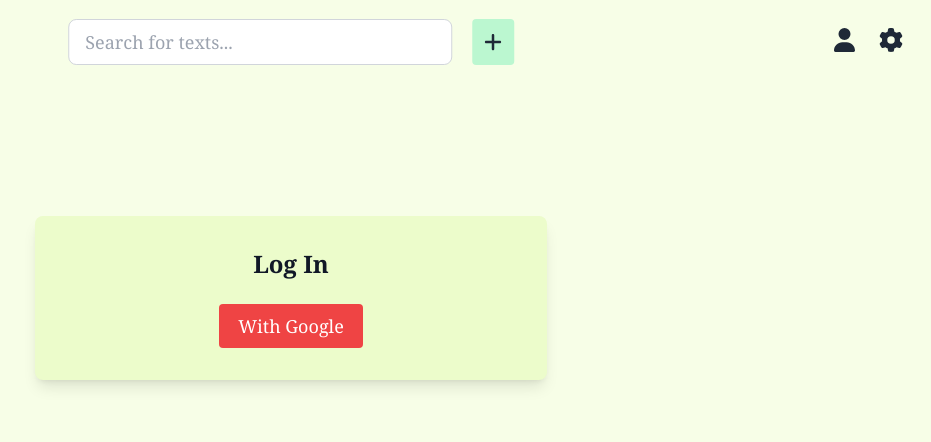
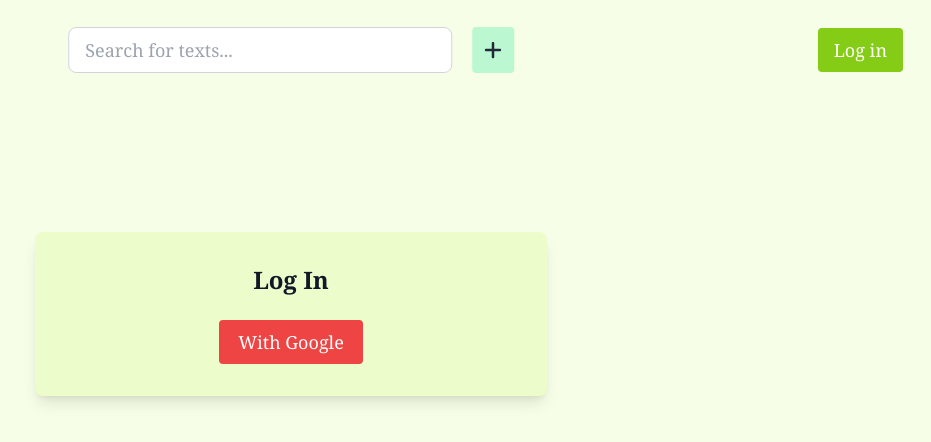
Before and after one commit to danielzsh/legit, a Next.js app: page /auth/login in a window 1280 px wide. Shown: the top 442 px of the page, without its empty margins (349-1280 px from the left). Built offline with nearby package versions, Linux system fonts and the light colour scheme; no server answers.

Commit message:
log out/log in buttons :)

```diff
--- a/components/TopBar.tsx
+++ b/components/TopBar.tsx
@@ -1,4 +1,81 @@
-import React from 'react';
+"use client";
+import React, { useEffect, useState } from "react";
+import Link from "next/link";
+import { FontAwesomeIcon } from "@fortawesome/react-fontawesome";
+import { faPlus, faUser, faCog, faSignOutAlt } from "@fortawesome/free-solid-svg-icons";
+import { onAuthStateChanged, signOut } from "firebase/auth";
+import { auth } from "@/lib/firebaseConfig"; // Import your Firebase config
+
+const TopBar: React.FC = () => {
+  const [user, setUser] = useState<any | null>(null);
+
+  useEffect(() => {
+    // Listen for auth state changes
+    const unsubscribe = onAuthStateChanged(auth, (user) => {
+      if (user) {
+        setUser(user); // User is logged in
+      } else {
+        setUser(null); // No user is logged in
+      }
+    });
+
+    // Cleanup subscription on unmount
+    return () => unsubscribe();
+  }, []);
+
+  const handleSignOut = async () => {
+    try {
+      await signOut(auth);
+      setUser(null); // Clear user state after logging out
+    } catch (error) {
+      console.error("Sign out failed", error);
+    }
+  };
+
+  return (
+    <div className="relative flex pt-7 justify-between items-center pr-7">
+      <div className="absolute left-1/2 transform -translate-x-1/2 flex space-x-5">
+        <input
+          type="text"
+          placeholder="Search for texts..."
+          className="p-2 pl-4 border border-gray-300 rounded-lg w-96 focus:outline-none"
+        />
+        <button className="text-gray-800 py-2 px-3 rounded bg-green-200 duration-300 hover:opacity-70">
+          <FontAwesomeIcon icon={faPlus} className="text-xl" />
+        </button>
+      </div>
+
+      <div className="flex space-x-6 items-center ml-auto">
+        {user ? (
+          <>
+            <Link href="/profile">
+              <FontAwesomeIcon icon={faUser} className="text-2xl duration-300 hover:opacity-70 text-gray-800" />
+            </Link>
+            <Link href="/settings">
+              <FontAwesomeIcon icon={faCog} className="text-2xl duration-300 hover:opacity-70 text-gray-800" />
+            </Link>
+            <button
+              onClick={handleSignOut}
+              className="bg-lime-300 duration-300 text-gray-800 px-4 py-2 rounded hover:bg-lime-400 focus:outline-none"
+            >
+              Log out
+            </button>
+          </>
+        ) : (
+          // User is not logged in, show Log in button
+          <Link href="/auth/login">
+            <button className="text-gray-800 py-2 px-4 rounded bg-lime-500 text-white duration-300 hover:opacity-80">
+              Log in
+            </button>
+          </Link>
+        )}
+      </div>
+    </div>
+  );
+};
+
+export default TopBar;
+/*import React from 'react';
 import Link from 'next/link';
 import { FontAwesomeIcon } from '@fortawesome/react-fontawesome';
 import { faPlus, faUser, faCog } from '@fortawesome/free-solid-svg-icons';
@@ -29,4 +106,4 @@
   );
 };
 
-export default TopBar;
+export default TopBar;*/
```
